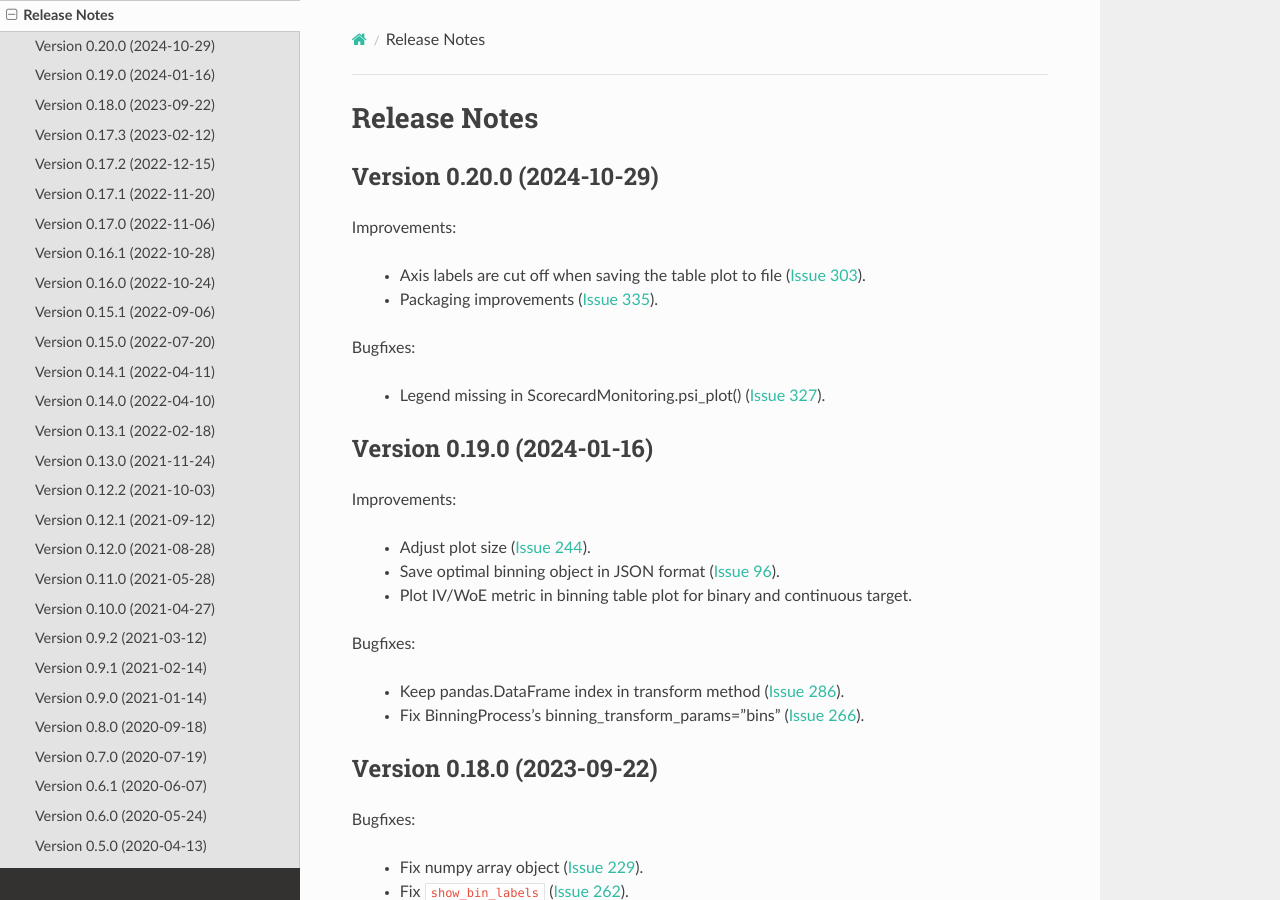
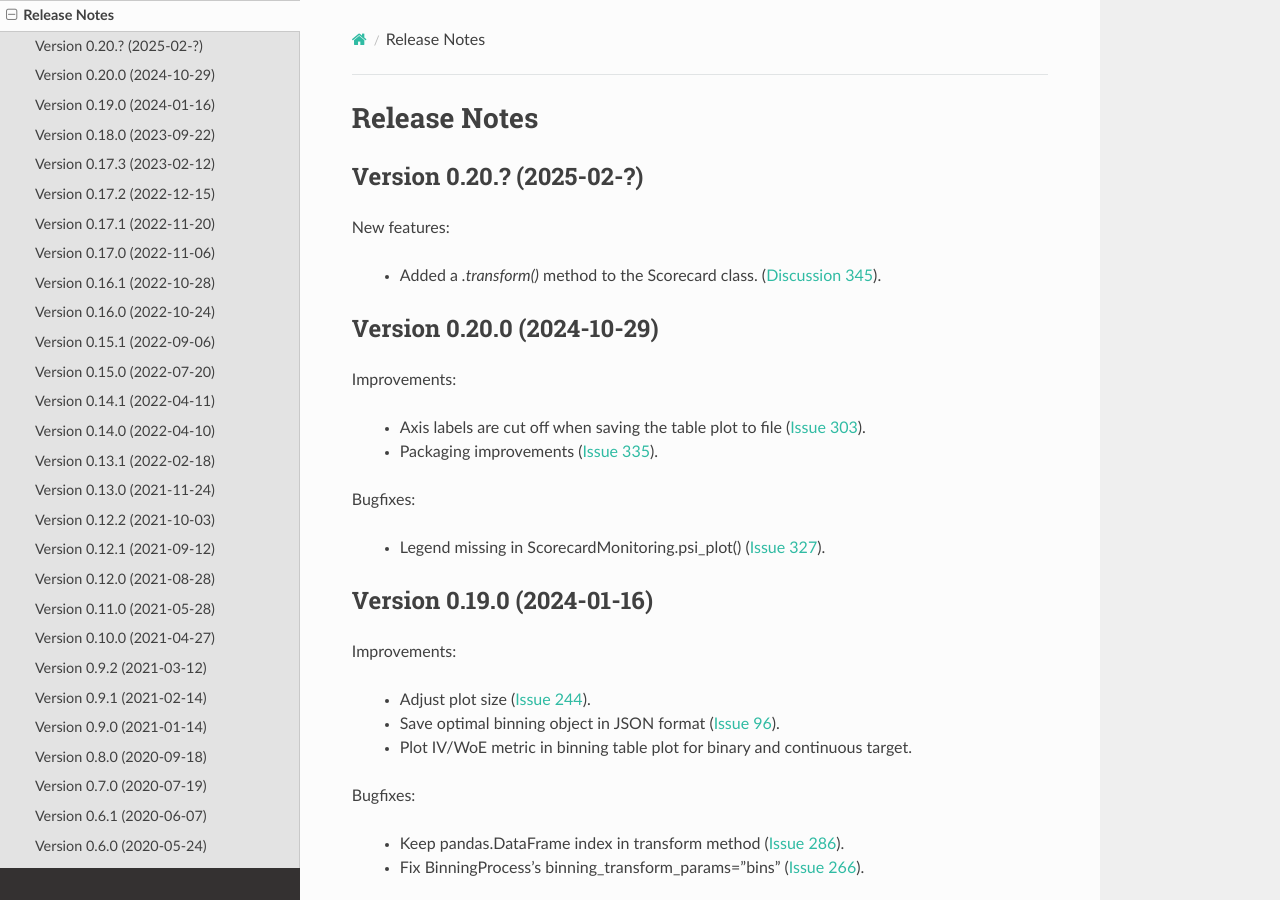
Before and after one commit to guillermo-navas-palencia/optbinning, a Sphinx documentation site: the page built from doc/source/release_notes.rst, in a window 1280 px wide and 900 px high. Built offline with Sphinx 7.4.7 and the Read the Docs theme 3.1.0, drawn with Linux system fonts in a browser that asks for light colours; pages that are not in the unit, such as notebooks, are missing from menus.

Commit message:
Added updates as new feature in release notes

```diff
--- a/doc/source/release_notes.rst
+++ b/doc/source/release_notes.rst
@@ -1,5 +1,13 @@
 Release Notes
 =============
+Version 0.20.? (2025-02-?)
+---------------------------
+
+New features:
+
+   - Added a `.transform()` method to the Scorecard class. (`Discussion 345 <https://github.com/guillermo-navas-palencia/optbinning/discussions/345>`_).
+
+
 
 Version 0.20.0 (2024-10-29)
 ---------------------------
```
